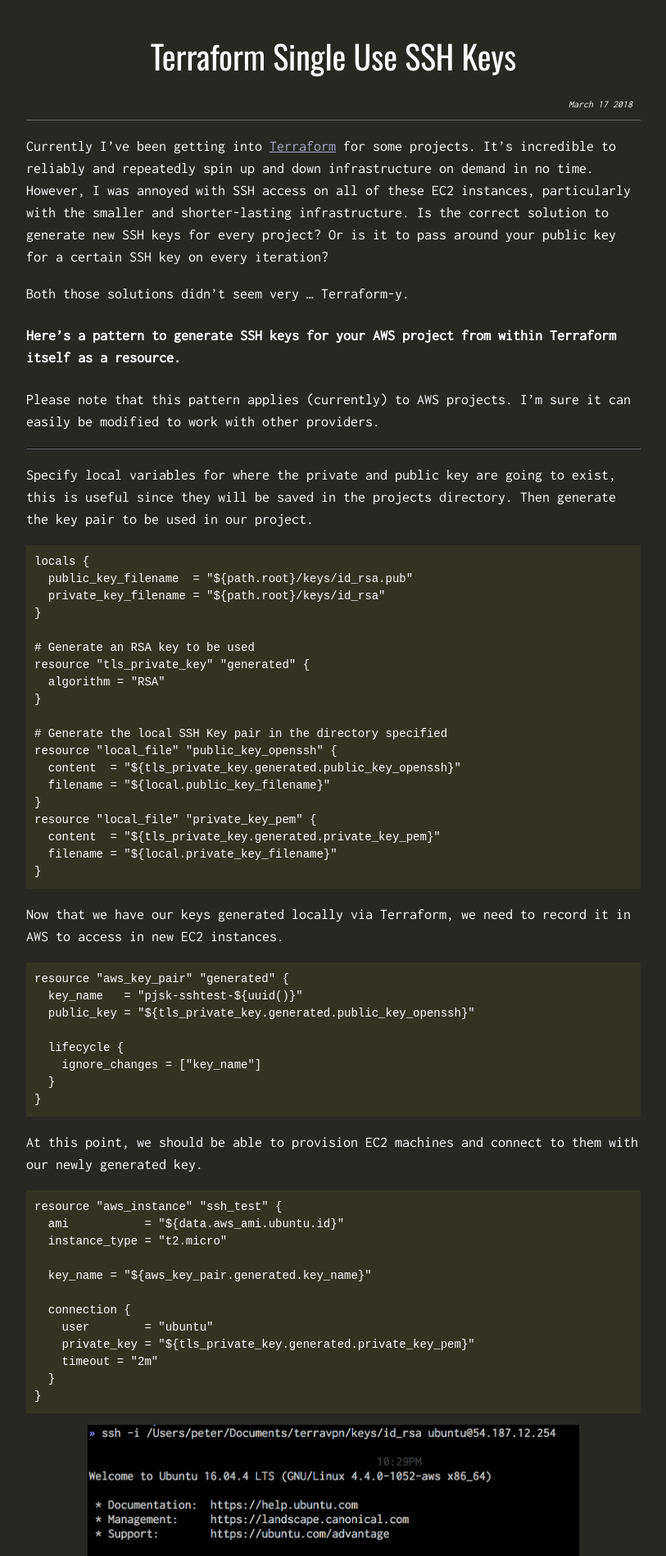
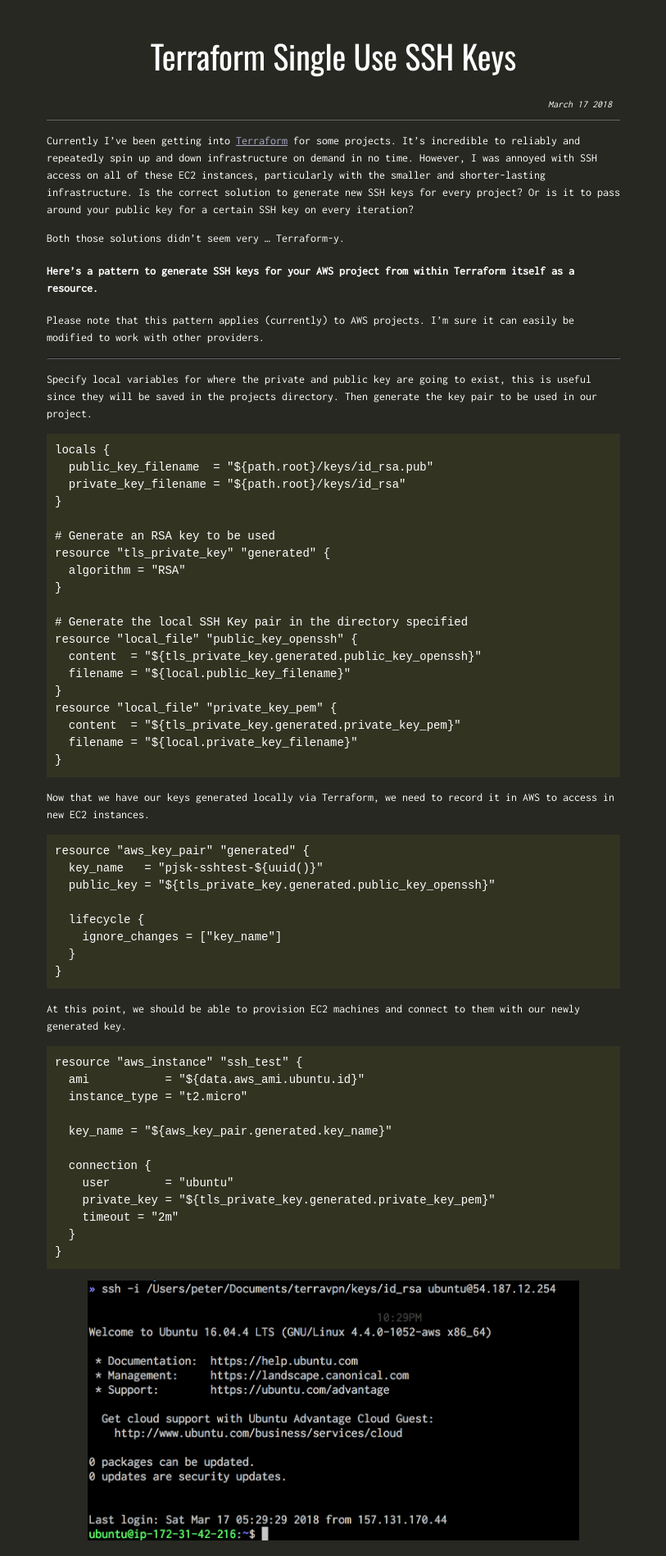
Before and after one commit to pjskennedy/pjsk, a Jekyll site: the page built from _posts/2018-03-16-terraform-ssh.md, in a window 1280 px wide. Shown: the top 1898 px of the page at 82% size, without its empty margins (233-1046 px from the left). Built offline with Jekyll 4.4.1, drawn with Linux system fonts in a browser that asks for light colours.

Commit message:
small fixes

```diff
--- a/assets/css/style.scss
+++ b/assets/css/style.scss
@@ -37,7 +37,7 @@
 .main-container {
   margin-left: auto;
   margin-right: auto;
-  max-width: 750px;
+  max-width: 700px;
   padding: 10px;
 }
 
@@ -80,8 +80,7 @@
 
 .post {
   margin-top: 10px;
-  font-size: 18px;
-  font-weight: 400;
+  font-size: 14px;
   line-height: 1.5;
 
 
```
